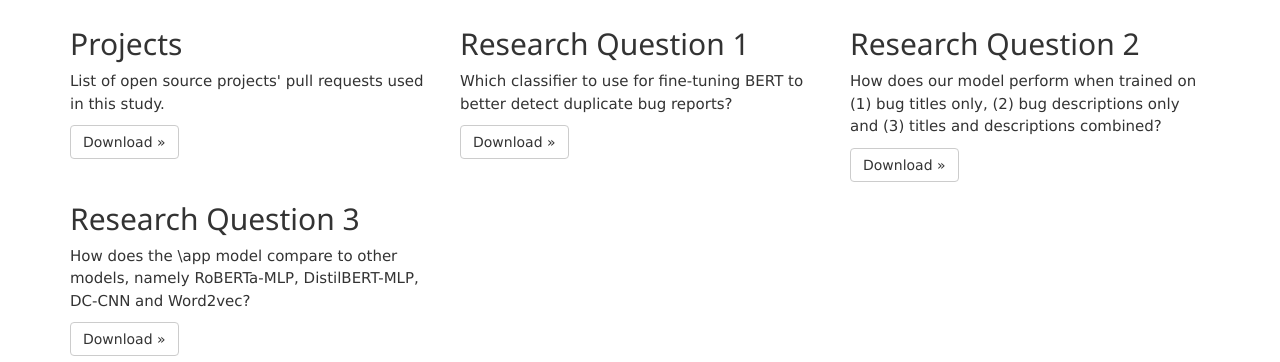
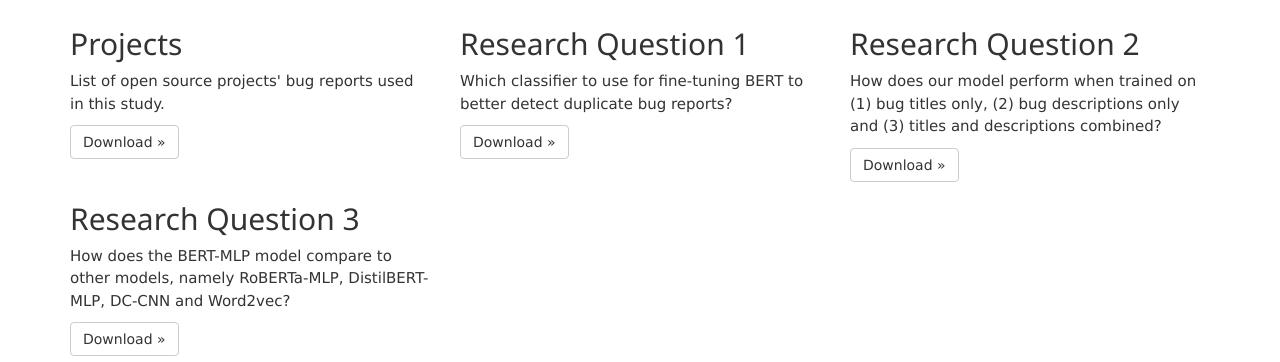
Before and after one commit to smilevo/DupBugRep-Scripts, a plain HTML site: page Artifacts.html in a window 1280 px wide. Shown: the part 250-612 px from the top of the page. Drawn offline with nearby package versions, Linux system fonts and the light colour scheme.

Commit message:
Update artifacts
fixed some typos

```diff
--- a/Artifacts.html
+++ b/Artifacts.html
@@ -77,7 +77,7 @@
         <div class="col-md-4">
             <h2>Projects</h2>
             <p>
-           List of open source projects' pull requests used in this study.
+           List of open source projects' bug reports used in this study.
             </p>
             <p>
                 <a class="btn btn-default" href="./Data/DupBR.rar">Download &raquo;</a>
@@ -107,8 +107,8 @@
 		     <div class="col-md-4">
             <h2>Research Question 3</h2>
             <p>
-                How does the \app model compare to other models, namely RoBERTa-MLP, DistilBERT-MLP, DC-CNN and Word2vec?
-            </p>
+              How does the BERT-MLP model compare to other models, namely RoBERTa-MLP, DistilBERT-MLP, DC-CNN and Word2vec?
+          </p>
             <p>
                 <a class="btn btn-default" href="./Data/RQ3.zip">Download &raquo;</a>
             </p>
```
